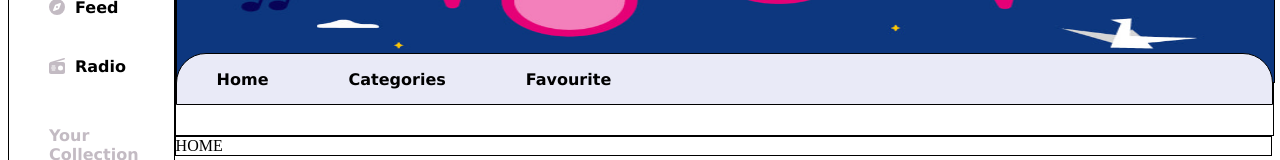
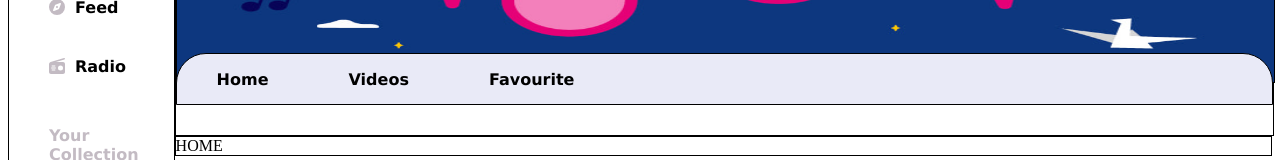
Before and after one commit to KatSobieska/react-music-app, a React (Create React App) app: page / in a window 1280 px wide. Shown: the part 228-388 px from the top of the page. Built offline with nearby package versions, Linux system fonts and the light colour scheme.

Commit message:
Update name of link

```diff
--- a/src/components/common/NavBar.js
+++ b/src/components/common/NavBar.js
@@ -9,8 +9,8 @@ const NavBar = () => {
         <Nav.Link as={Link} to="/">
           Home
         </Nav.Link>
-        <Nav.Link as={Link} to="/categories">
-          Categories
+        <Nav.Link as={Link} to="/videos">
+          Videos
         </Nav.Link>
         <Nav.Link as={Link} to="/favourite">
           Favourite
```
